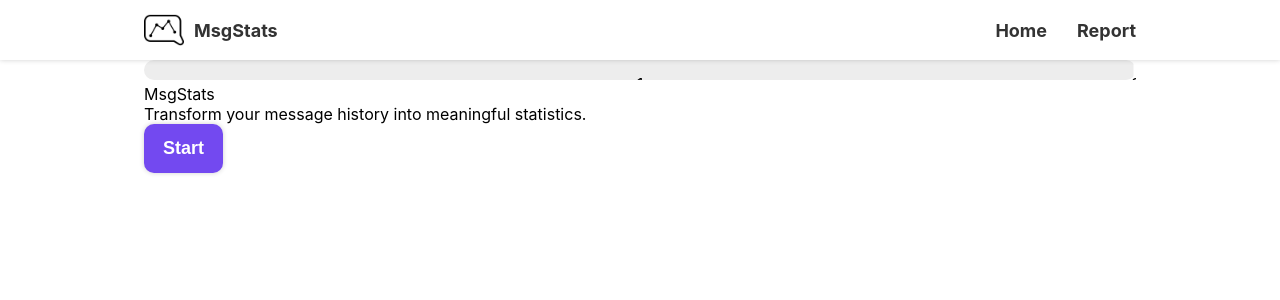
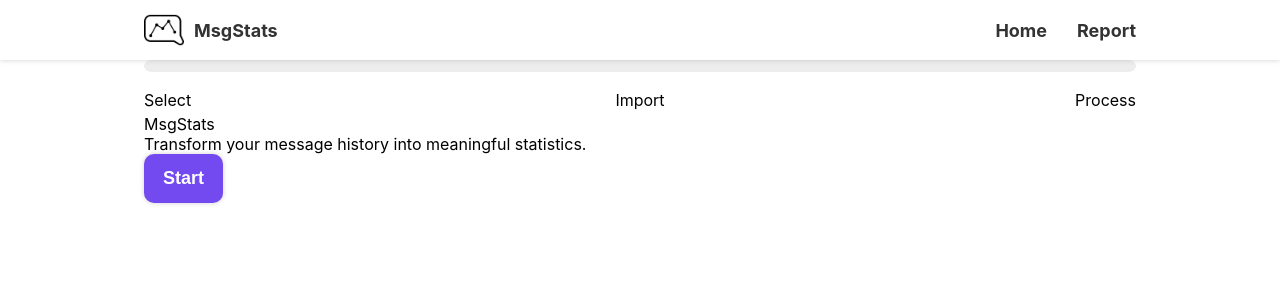
Before and after one commit to zqtay/msgstats, a React (Create React App) app: page / in a window 1280 px wide. Shown: the top 300 px of the page. Built offline with nearby package versions, Linux system fonts and the light colour scheme.

Commit message:
Add circle ticks for progress bar

```diff
--- a/src/components/UI/ProgressBar/ProgressBar.module.scss
+++ b/src/components/UI/ProgressBar/ProgressBar.module.scss
@@ -5,18 +5,14 @@
 }
 
 .progress-background {
-  height: 20px;
-  width: 100%;
   fill: $color-highlight1;
 }
 
 .progress-bar {
-  height: 20px;
   fill: $color-primary2;
 }
 
 .progress-tick {
-  height: 20px;
   stroke-width: 5px;
   stroke: white;
 }
@@ -25,3 +21,11 @@
   fill: black;
   text-anchor: middle;
 }
+
+.text-anchor-start {
+  text-anchor: start;
+}
+
+.text-anchor-end {
+  text-anchor: end;
+}
--- a/src/components/UI/ProgressBar/ProgressBar.tsx
+++ b/src/components/UI/ProgressBar/ProgressBar.tsx
@@ -1,30 +1,88 @@
+import { useCallback, useEffect, useLayoutEffect, useRef, useState } from "react";
 import styles from "./ProgressBar.module.scss";
 
-const ProgressBar = (props: { value: number, min?: number; max: number; tickValues?: number[], tickLabels?: string[]; }) => {
+const BAR_HEIGHT = 12;
+const BAR_BORDER_RADIUS = 8;
+const TICK_CIRCLE_RADIUS = 12;
+const TICK_LABEL_OFFSET = 40;
+
+const ProgressBar = (props: { value: number, min?: number; max: number; tickValues?: number[], tickLabels?: string[]; tickStyle?: string; }) => {
+  const svgRef = useRef<SVGSVGElement>(null);
+  const [maxBarWidth, setMaxBarWidth] = useState(0);
   const min = (props.min === undefined) ? 0 : props.min;
-  const getPercent = (value: number) => `${(value * 100 / (props.max - min)).toFixed(3)}%`;
+  const startX = (props.tickStyle === "circle") ? TICK_CIRCLE_RADIUS : 0;
+  const startY = (props.tickStyle === "circle") ? TICK_CIRCLE_RADIUS : BAR_HEIGHT / 2;
+  const getXPos = useCallback((value: number) => {
+    return ((value - min) / (props.max - min)) * maxBarWidth + startX;
+  }, [maxBarWidth, min, props.max, startX]);
+
   let ticks, tickLabels = null;
   if (props.tickValues) {
     ticks = props.tickValues.map(v => {
-      const xPos = getPercent(v);
-      const tick = (v === min || v === props.max) ?
-        null :
-        <line className={styles["progress-tick"]} x1={xPos} x2={xPos} y1={0} y2={20} />;
+      let xPos = getXPos(v);
+      let tick = null;
+      if (props.tickStyle === "line") {
+        if (v !== min && v !== props.max) {
+          tick = <line key={v} className={styles["progress-tick"]} x1={xPos} x2={xPos} y1={0} y2={BAR_HEIGHT} />;
+        }
+      }
+      else if (props.tickStyle === "circle") {
+        tick = <circle key={v} className={(props.value >= v) ? styles["progress-bar"] : styles["progress-background"]}
+          cx={xPos} cy={startY} r={TICK_CIRCLE_RADIUS} />;
+      }
       return tick;
     });
     if (props.tickLabels &&
       props.tickValues.length === props.tickLabels.length) {
-      tickLabels = props.tickValues.map(v => {
-        const xPos = getPercent(v);
-        return <text x={xPos} y={30} className={styles["progress-tick-label"]}>{v}</text>;
+      tickLabels = props.tickValues.map((v, i) => {
+        let xPos = getXPos(v);
+        const tickLabel = props.tickLabels ? props.tickLabels[i] : null;
+        let textAnchor = "";
+        if (v === min) {
+          xPos = 0;
+          textAnchor = styles["text-anchor-start"];
+        }
+        else if (v === props.max) {
+          xPos = maxBarWidth + 2 * startX;
+          textAnchor = styles["text-anchor-end"];
+        }
+        return <text key={v} x={xPos} y={startY + TICK_LABEL_OFFSET} className={`${styles["progress-tick-label"]} ${textAnchor}`}>{tickLabel}</text>;
       });
     }
   }
 
+  const resizeCallback = useCallback(() => {
+    const bbox = svgRef.current?.getBBox();
+    const brect = svgRef.current?.getBoundingClientRect();
+    if (bbox) {
+      svgRef.current?.setAttribute("height", `${bbox.height}`);
+    }
+    if (brect) {
+      setMaxBarWidth(brect.width - 2 * startX);
+    }
+  }, [svgRef, startX]);
+
+  useLayoutEffect(() => {
+    if (svgRef) {
+      window.addEventListener("resize", resizeCallback);
+      return () => {
+        window.removeEventListener("resize", resizeCallback);
+      };
+    }
+  }, [resizeCallback]);
+
+  useEffect(() => {
+    if (svgRef) {
+      resizeCallback();
+    }
+  });
+
   return (
-    <svg className={styles["progress"]} height={20}>
-      <rect className={styles["progress-background"]} rx={10} ry={10} />
-      <rect className={styles["progress-bar"]} rx={10} ry={10} width={getPercent(props.value)} />
+    <svg className={styles["progress"]} ref={svgRef} width="100%">
+      <rect className={styles["progress-background"]} x={startX} y={startY - BAR_HEIGHT/2}
+        rx={BAR_BORDER_RADIUS} ry={BAR_BORDER_RADIUS} height={BAR_HEIGHT} width={maxBarWidth} />
+      <rect className={styles["progress-bar"]} x={startX} y={startY - BAR_HEIGHT/2}
+        rx={BAR_BORDER_RADIUS} ry={BAR_BORDER_RADIUS} height={BAR_HEIGHT} width={getXPos(props.value) - startX} />
       {ticks}
       {tickLabels}
     </svg >
```
